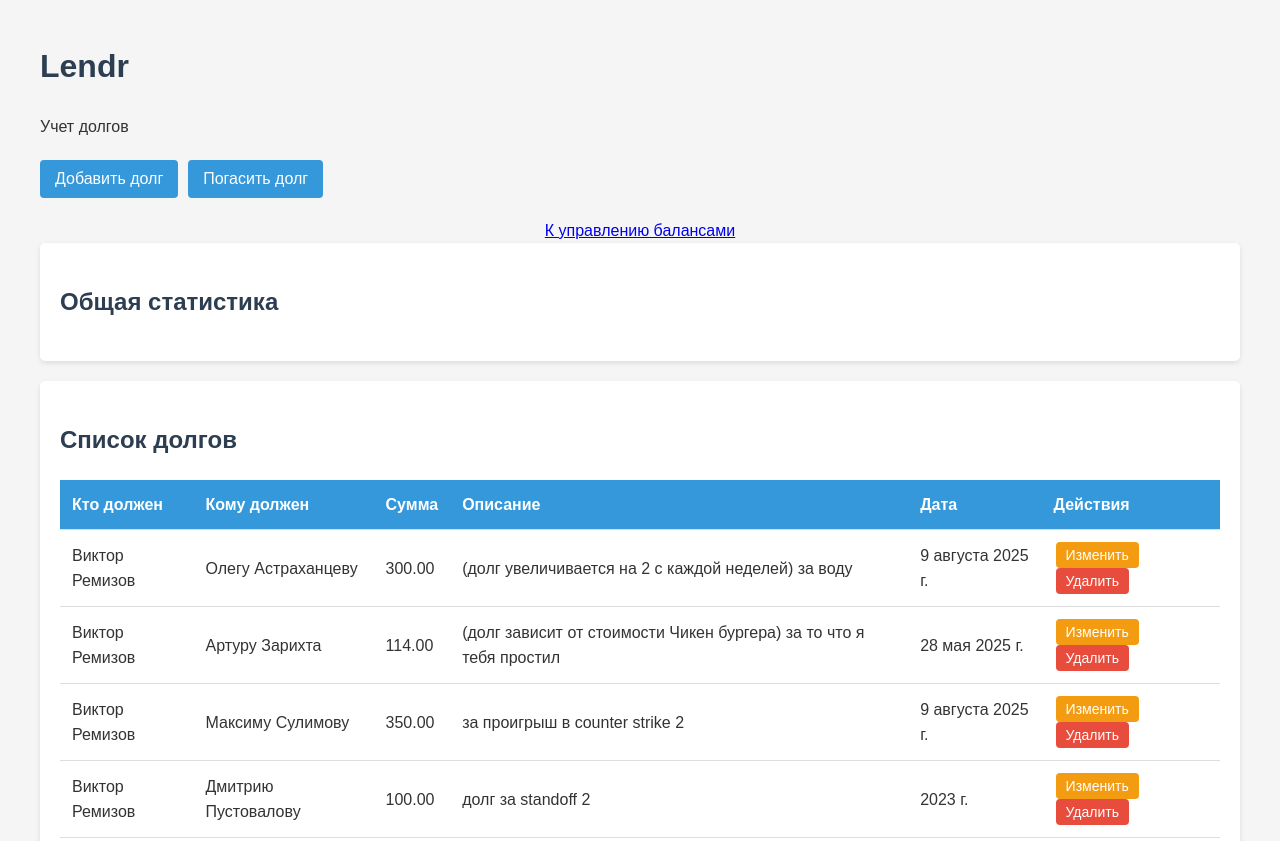
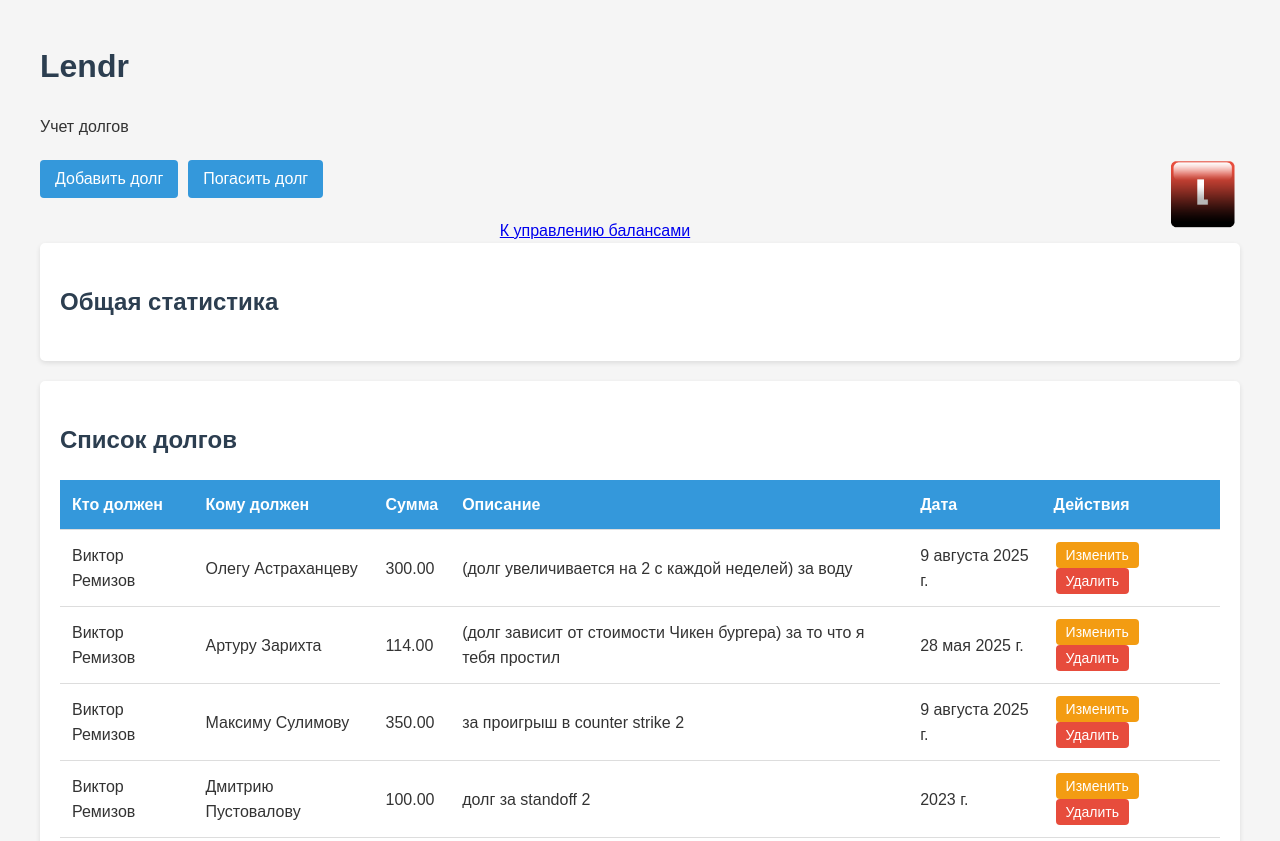
Before and after one commit to VmVnYXMyMDEx/Lendr, a plain HTML site: page index.html in a window 1280 px wide. Shown: the top 841 px of the page. Drawn offline with Linux system fonts and the light colour scheme.

Commit message:
Update index.html

```diff
--- a/index.html
+++ b/index.html
@@ -11,7 +11,16 @@
     <div class="container">
         <h1>Lendr</h1>
         <p>Учет долгов</p>
-        <img align="right" href="img/Lendr_logo.png" weigth="75px"></img>
+        <style>
+          .logo-float {
+            float: right;
+            width: 75px;
+            height: auto;
+            margin-left: 15px;
+          }
+        </style>
+
+        <img src="img/Lendr_logo.png" alt="Lendr Logo" class="logo-float">
 
         <div class="controls">
             <button id="addDebtBtn">Добавить долг</button>
```
